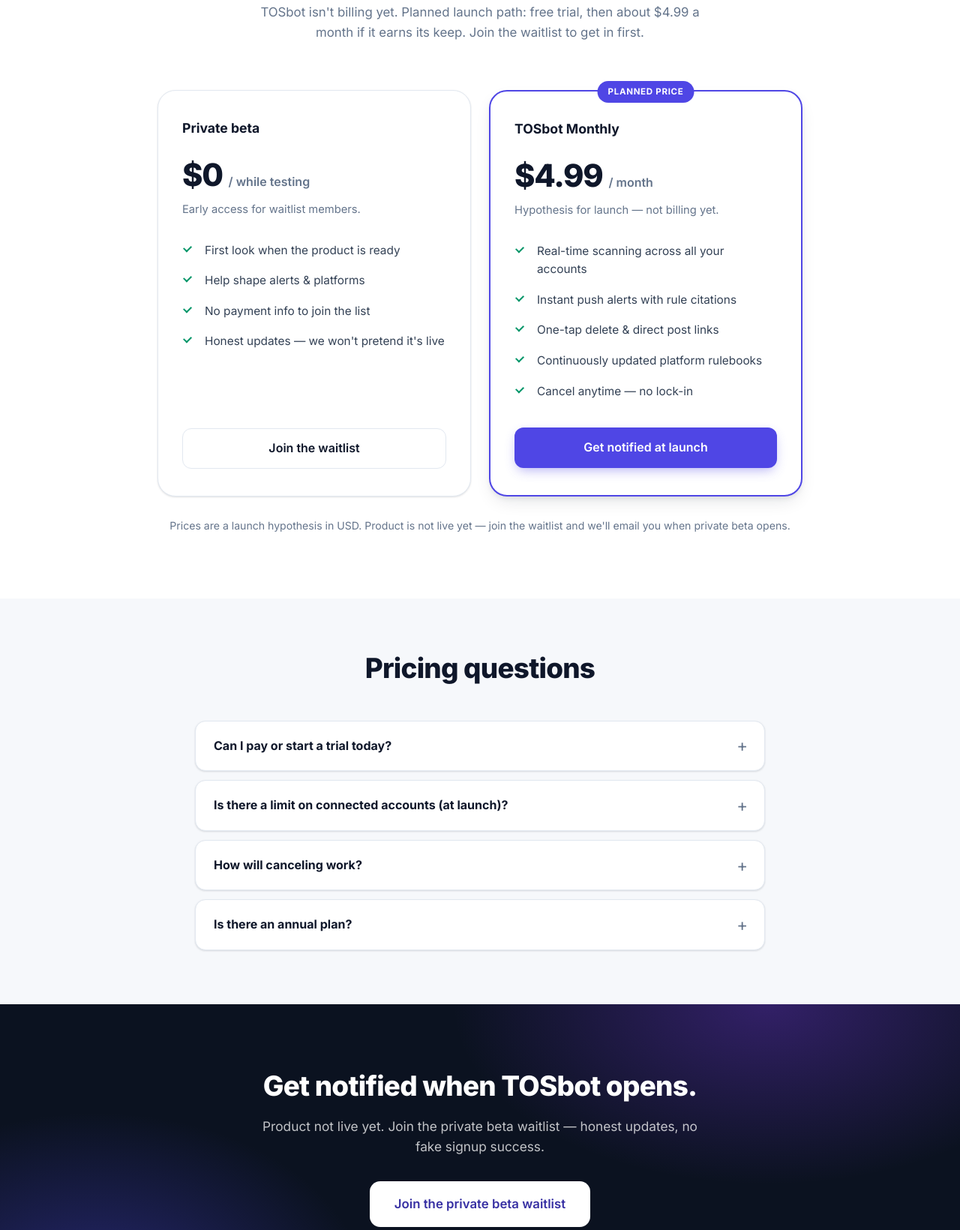
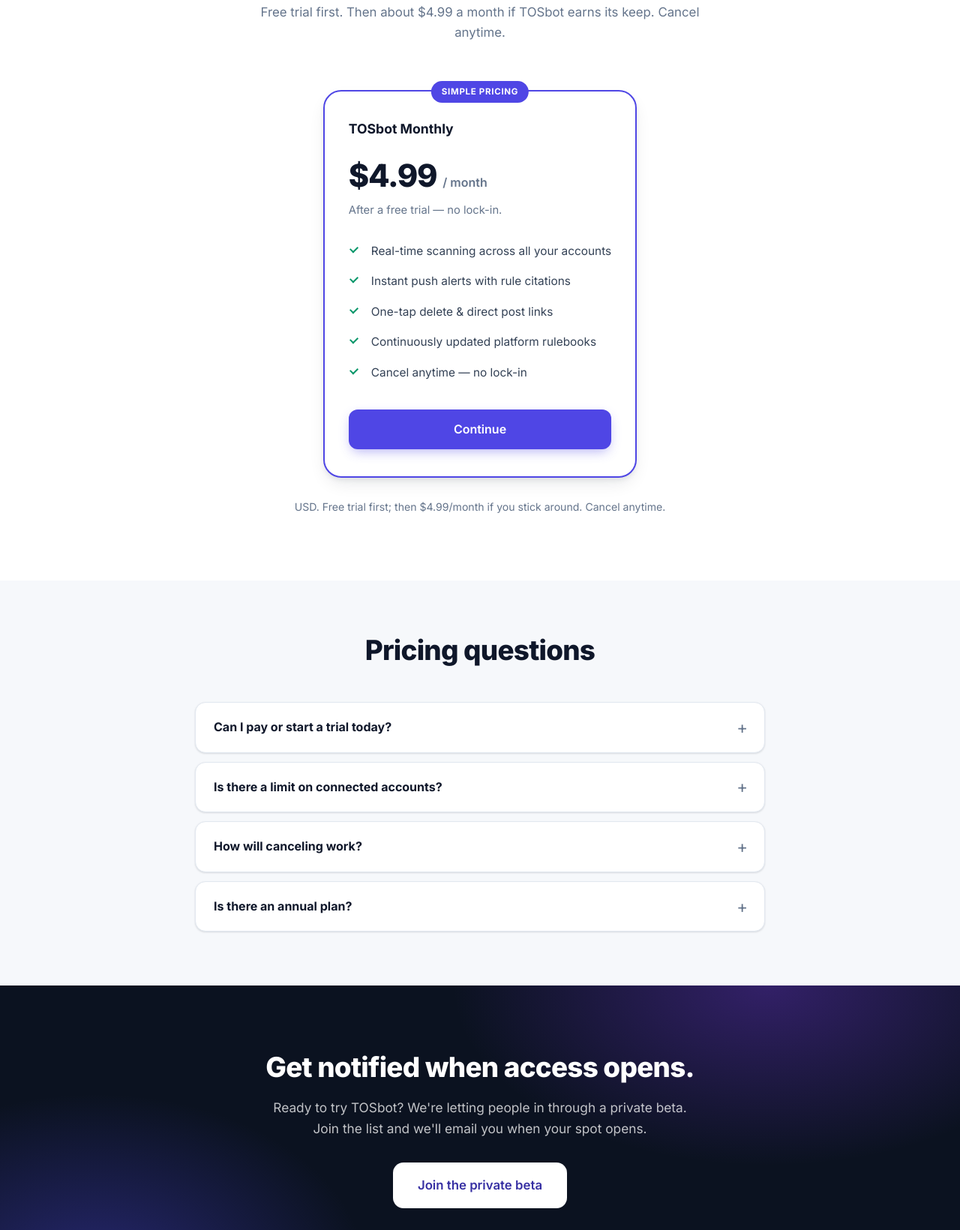
Before and after one commit to Sporky023/tosbot-waitlist, a plain HTML site: page pricing.html in a window 1280 px wide. Shown: the part 276-1916 px from the top of the page at 75% size. Drawn offline with Linux system fonts and the light colour scheme.

Commit message:
v2: move private-beta CTA below the fold
Hero/nav no longer pitch waitlist. Visitors evaluate product first;
only the bottom section asks to join private beta.

```diff
--- a/pricing.html
+++ b/pricing.html
@@ -4,7 +4,7 @@
   <meta charset="UTF-8">
   <meta name="viewport" content="width=device-width, initial-scale=1.0">
   <title>Pricing — TOSbot</title>
-  <meta name="description" content="TOSbot planned pricing: free trial at launch, then about $4.99/month. Join the private beta waitlist — product not live yet.">
+  <meta name="description" content="TOSbot pricing: free trial, then about $4.99/month. Real-time TOS risk alerts for your social accounts.">
   <meta name="theme-color" content="#4f46e5">
   <link rel="icon" type="image/svg+xml" href="assets/favicon.svg">
   <link rel="preconnect" href="https://fonts.googleapis.com">
@@ -36,7 +36,7 @@
         <li><a href="pricing.html">Pricing</a></li>
         <li><a href="index.html#faq">FAQ</a></li>
       </ul>
-      <a class="btn btn-primary nav-cta js-waitlist-cta" href="index.html#waitlist">Join the waitlist</a>
+      <a class="btn btn-primary nav-cta" href="#pricing-cards">Get started</a>
       <button class="nav-toggle" aria-label="Toggle menu" aria-expanded="false"><span></span></button>
     </div>
     <nav class="mobile-menu" aria-label="Mobile">
@@ -45,7 +45,7 @@
       <a href="index.html#walkthrough">Screenshots</a>
       <a href="pricing.html">Pricing</a>
       <a href="index.html#faq">FAQ</a>
-      <a class="btn btn-primary js-waitlist-cta" href="index.html#waitlist">Join the waitlist</a>
+      <a class="btn btn-primary" href="#pricing-cards">Get started</a>
     </nav>
   </header>
 
@@ -54,41 +54,29 @@
       <div class="container">
         <span class="eyebrow">Pricing</span>
         <h1>Simple, honest pricing.</h1>
-        <p>TOSbot isn't billing yet. Planned launch path: free trial, then about $4.99 a month if it earns its keep. Join the waitlist to get in first.</p>
+        <p>Free trial first. Then about $4.99 a month if TOSbot earns its keep. Cancel anytime.</p>
       </div>
     </section>
 
-    <section class="section" style="padding-top: 24px;">
+    <section class="section" id="pricing-cards" style="padding-top: 24px;">
       <div class="container">
         <div class="pricing-wrap">
-          <div class="price-card">
-            <div class="price-name">Private beta</div>
-            <div class="price-amount">$0 <span>/ while testing</span></div>
-            <p class="price-sub">Early access for waitlist members.</p>
-            <ul class="price-list">
-              <li>First look when the product is ready</li>
-              <li>Help shape alerts &amp; platforms</li>
-              <li>No payment info to join the list</li>
-              <li>Honest updates — we won't pretend it's live</li>
-            </ul>
-            <a class="btn btn-ghost js-waitlist-cta" href="index.html#waitlist">Join the waitlist</a>
-          </div>
-          <div class="price-card featured">
-            <span class="price-flag">Planned price</span>
+          <div class="price-card featured" style="grid-column: 1 / -1; max-width: 420px; margin-inline: auto;">
+            <span class="price-flag">Simple pricing</span>
             <div class="price-name">TOSbot Monthly</div>
             <div class="price-amount">$4.99 <span>/ month</span></div>
-            <p class="price-sub">Hypothesis for launch — not billing yet.</p>
+            <p class="price-sub">After a free trial — no lock-in.</p>
             <ul class="price-list">
               <li>Real-time scanning across all your accounts</li>
               <li>Instant push alerts with rule citations</li>
-              <li>One-tap delete &amp; direct post links</li>
+              <li>One-tap delete & direct post links</li>
               <li>Continuously updated platform rulebooks</li>
               <li>Cancel anytime — no lock-in</li>
             </ul>
-            <a class="btn btn-primary js-waitlist-cta" href="index.html#waitlist">Get notified at launch</a>
+            <a class="btn btn-primary" href="#waitlist">Continue</a>
           </div>
         </div>
-        <p class="price-foot">Prices are a launch hypothesis in USD. Product is not live yet — join the waitlist and we'll email you when private beta opens.</p>
+        <p class="price-foot">USD. Free trial first; then $4.99/month if you stick around. Cancel anytime.</p>
       </div>
     </section>
 
@@ -100,11 +88,11 @@
         <div class="faq-list">
           <details class="faq-item">
             <summary>Can I pay or start a trial today?</summary>
-            <div class="faq-body"><p>No — TOSbot isn't launched yet. Join the private beta waitlist and we'll notify you when access opens. No card required to get on the list.</p></div>
+            <div class="faq-body"><p>Access is opening in waves. Join the list at the bottom of this page and we'll notify you when your spot opens. No card required to get on the list.</p></div>
           </details>
           <details class="faq-item">
-            <summary>Is there a limit on connected accounts (at launch)?</summary>
-            <div class="faq-body"><p>Plan: one subscription covers all your personal accounts on supported platforms. Team and agency plans are on the roadmap — <a class="js-waitlist-cta" href="index.html#waitlist">join the waitlist</a> and tell us what you need.</p></div>
+            <summary>Is there a limit on connected accounts?</summary>
+            <div class="faq-body"><p>One subscription covers all your personal accounts on supported platforms. Team and agency plans are on the roadmap — join the list at the bottom and tell us what you need.</p></div>
           </details>
           <details class="faq-item">
             <summary>How will canceling work?</summary>
@@ -120,9 +108,9 @@
 
     <section class="cta-final" id="waitlist">
       <div class="container">
-        <h2>Get notified when TOSbot opens.</h2>
-        <p class="cta-sub">Product not live yet. Join the private beta waitlist — honest updates, no fake signup success.</p>
-        <a class="btn btn-light btn-lg js-waitlist-cta" href="index.html#waitlist">Join the private beta waitlist</a>
+        <h2>Get notified when access opens.</h2>
+        <p class="cta-sub">Ready to try TOSbot? We're letting people in through a private beta. Join the list and we'll email you when your spot opens.</p>
+        <a class="btn btn-light btn-lg js-waitlist-cta" href="index.html#waitlist">Join the private beta</a>
       </div>
     </section>
   </main>
```
Also changed, not shown: index.html (+20 -32 lines), 1 other file.
